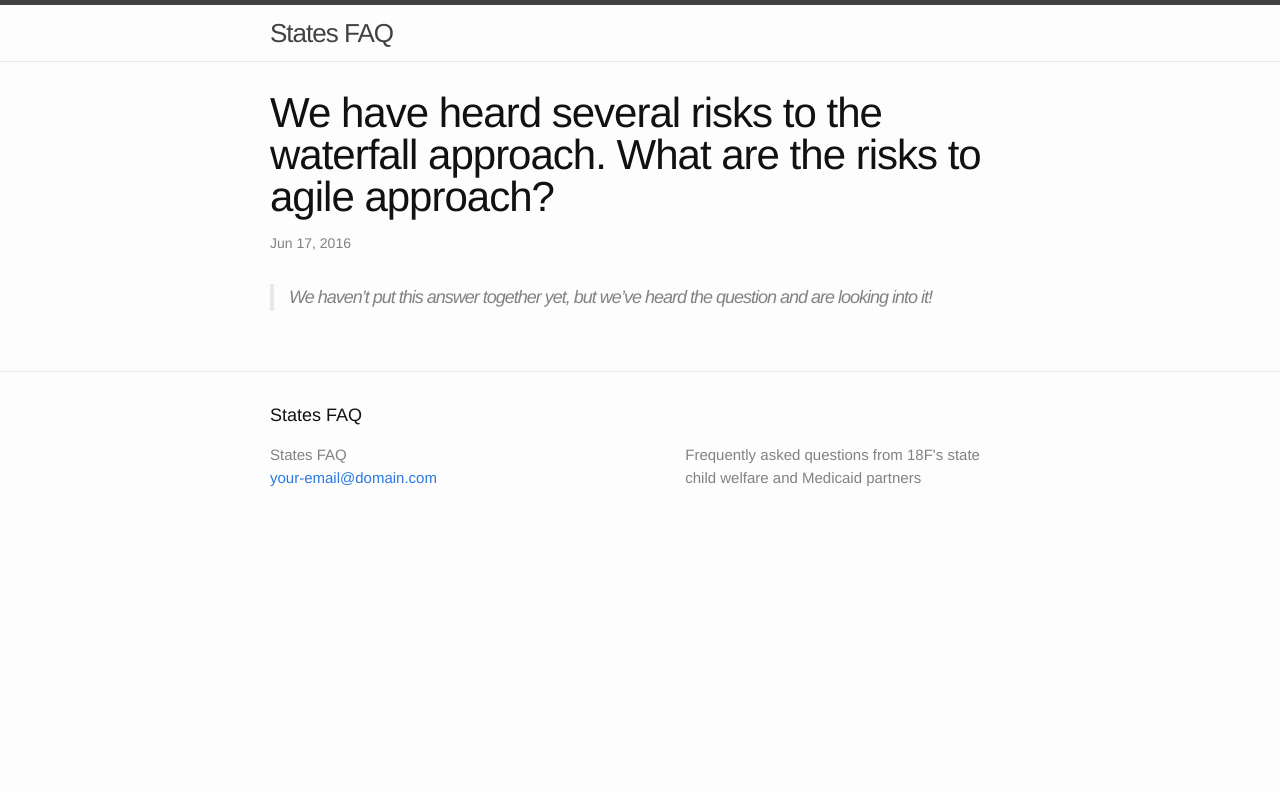
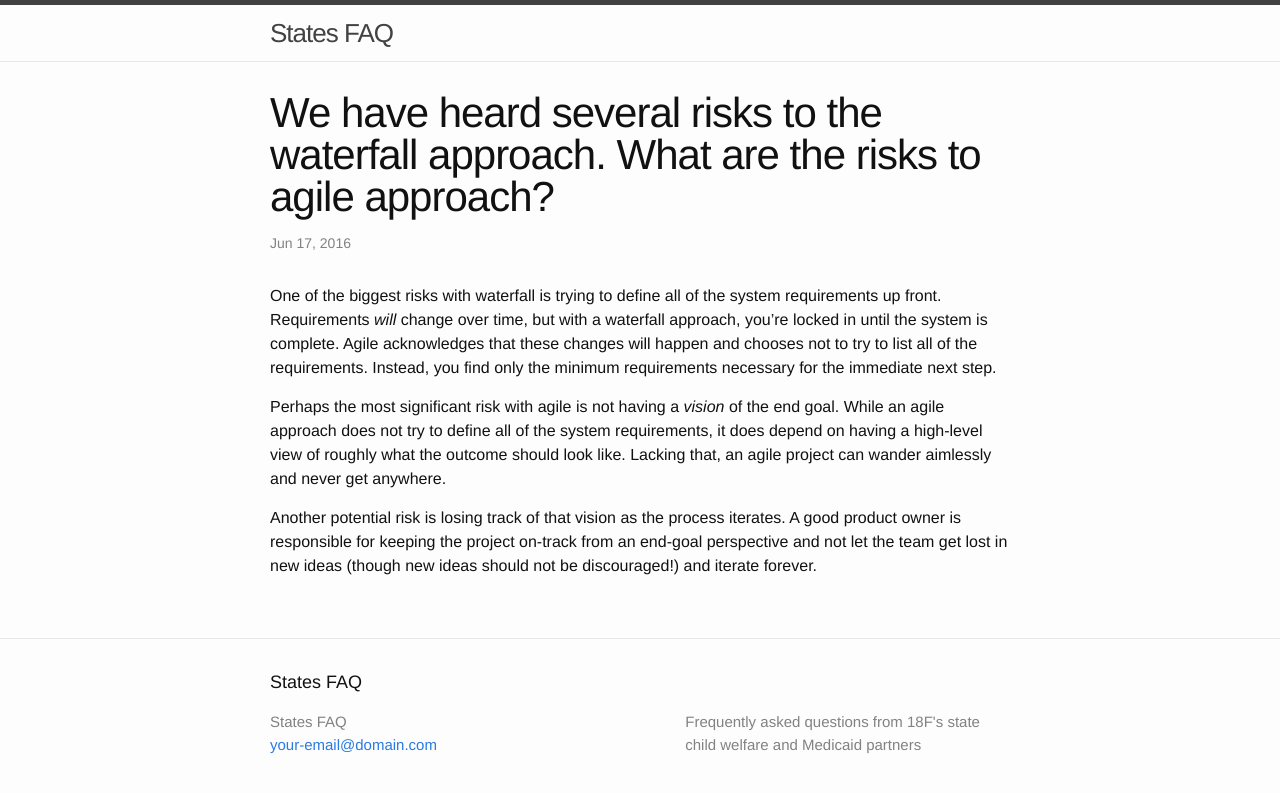
Before and after one commit to 18F/state-faq, a Jekyll site: the page built from _posts/2016-06-17-agile-risks.markdown, in a window 1280 px wide. Shown: the top 793 px of the page. Built offline with Jekyll 4.4.1, drawn with Linux system fonts in a browser that asks for light colours.

Commit message:
Add an answer for agile risks

```diff
--- a/_posts/2016-06-17-agile-risks.markdown
+++ b/_posts/2016-06-17-agile-risks.markdown
@@ -4,26 +4,23 @@ title: We have heard several risks to the waterfall approach.  What are the risk
 category: Agile
 ---
 
-> We haven't put this answer together yet, but we've heard the question and are looking into it!
+One of the biggest risks with waterfall is trying to define all of
+the system requirements up front.  Requirements _will_ change over
+time, but with a waterfall approach, you're locked in until the
+system is complete.  Agile acknowledges that these changes will
+happen and chooses not to try to list all of the requirements.
+Instead, you find only the minimum requirements necessary for
+the immediate next step.
 
-[comment]: # Here's what I wrote out initially:
-[comment]: # One of the biggest risks with waterfall is trying to define all of
-[comment]: # the system requirements up front.  Requirements _will_ change over
-[comment]: # time, but with a waterfall approach, you're locked in until the
-[comment]: # system is complete.  Agile acknowledges that these changes will
-[comment]: # happen and chooses not to try to list all of the requirements.
-[comment]: # Instead, you find only the minimum requirements necessary for
-[comment]: # the immediate next step.
-[comment]: #
-[comment]: # Perhaps the most significant risk with agile is not having a
-[comment]: # _vision_ of the end goal.  While an agile approach does not try
-[comment]: # to define all of the system requirements, it does depend on having
-[comment]: # a high-level view of roughly what the outcome should look like.
-[comment]: # Lacking that, an agile project can wander aimlessly and never get
-[comment]: # anywhere.
-[comment]: #
-[comment]: # Another potential risk is losing track of that vision as the
-[comment]: # process iterates.  A good product owner is responsible for keeping
-[comment]: # the project on-track from an end-goal perspective and not let the
-[comment]: # team get lost in new ideas (though new ideas should not be
-[comment]: # discouraged!) and iterate forever.
+Perhaps the most significant risk with agile is not having a
+_vision_ of the end goal.  While an agile approach does not try
+to define all of the system requirements, it does depend on having
+a high-level view of roughly what the outcome should look like.
+Lacking that, an agile project can wander aimlessly and never get
+anywhere.
+
+Another potential risk is losing track of that vision as the
+process iterates.  A good product owner is responsible for keeping
+the project on-track from an end-goal perspective and not let the
+team get lost in new ideas (though new ideas should not be
+discouraged!) and iterate forever.
```
